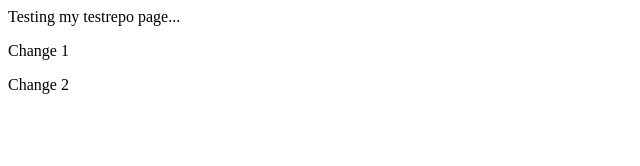
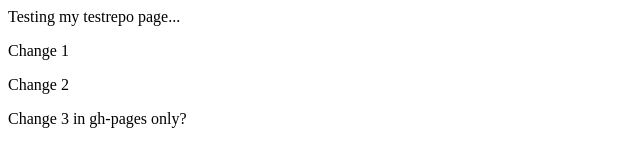
Before and after one commit to chrisrobertsnyc/testrepo, a plain HTML site: page index.html in a window 1280 px wide. Shown: the whole page, without its empty margins (0-640 px from the left). Drawn offline with Linux system fonts and the light colour scheme.

Commit message:
Change only to gh-pages...

```diff
--- a/index.html
+++ b/index.html
@@ -7,6 +7,7 @@
 Testing my testrepo page...
 <p>Change 1</p>
 <p>Change 2</p>
+<p>Change 3 in gh-pages only?</p>
 </body>
 
 </html>
```
